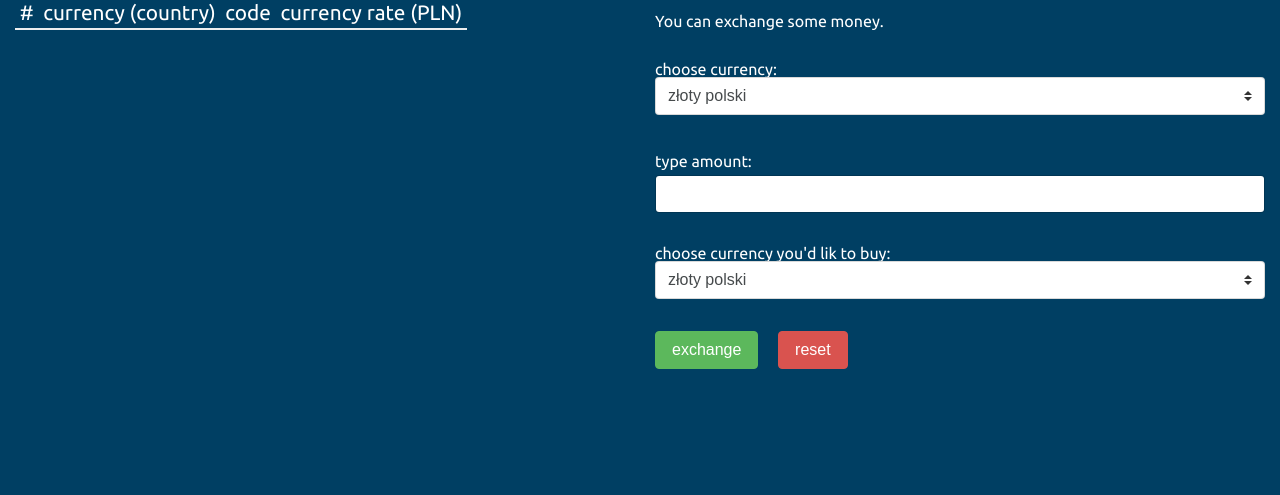
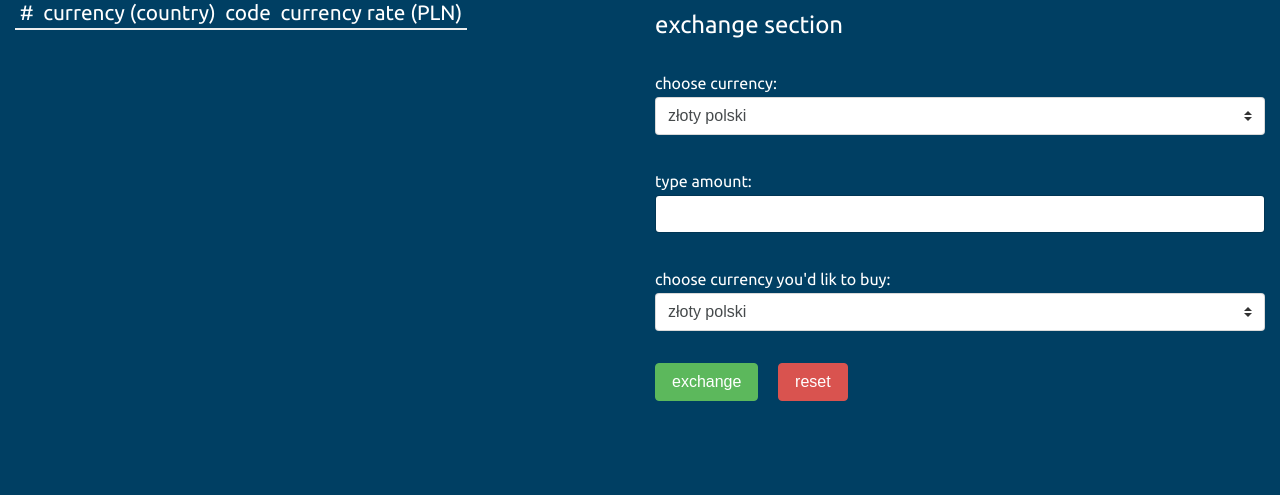
Before and after one commit to kubasiw/Currency-App, a website: page index.html in a window 1280 px wide. Shown: the part 305-800 px from the top of the page. Drawn offline with nearby package versions, Linux system fonts and the light colour scheme; no server answers; a script that the page names is missing.

Commit message:
change somefont size

```diff
--- a/index.html
+++ b/index.html
@@ -46,7 +46,7 @@
                     <br/>
                     <div class="row">
                         <div class="col-12">
-                            <h4>You can exchange some money.</h4>
+                            <h4 style="font-size:1.5em;">exchange section</h4>
                         </div>
                     </div>
 
@@ -55,7 +55,7 @@
 
                     <div class="row">
                         <div class="col-12 d-flex flex-column">
-                           <label>choose currency:</label>
+                           <label class="col-form-label">choose currency:</label>
                             <select class="custom-select select1">
                                 <option>złoty polski</option>
                             </select>
@@ -77,7 +77,7 @@
 
                     <div class="row">
                         <div class="col-12 d-flex flex-column">
-                            <label>choose currency you'd lik to buy:</label>
+                            <label class="col-form-label">choose currency you'd lik to buy:</label>
                             <select class="custom-select select2">
                                 <option>złoty polski</option>
                             </select>
```
